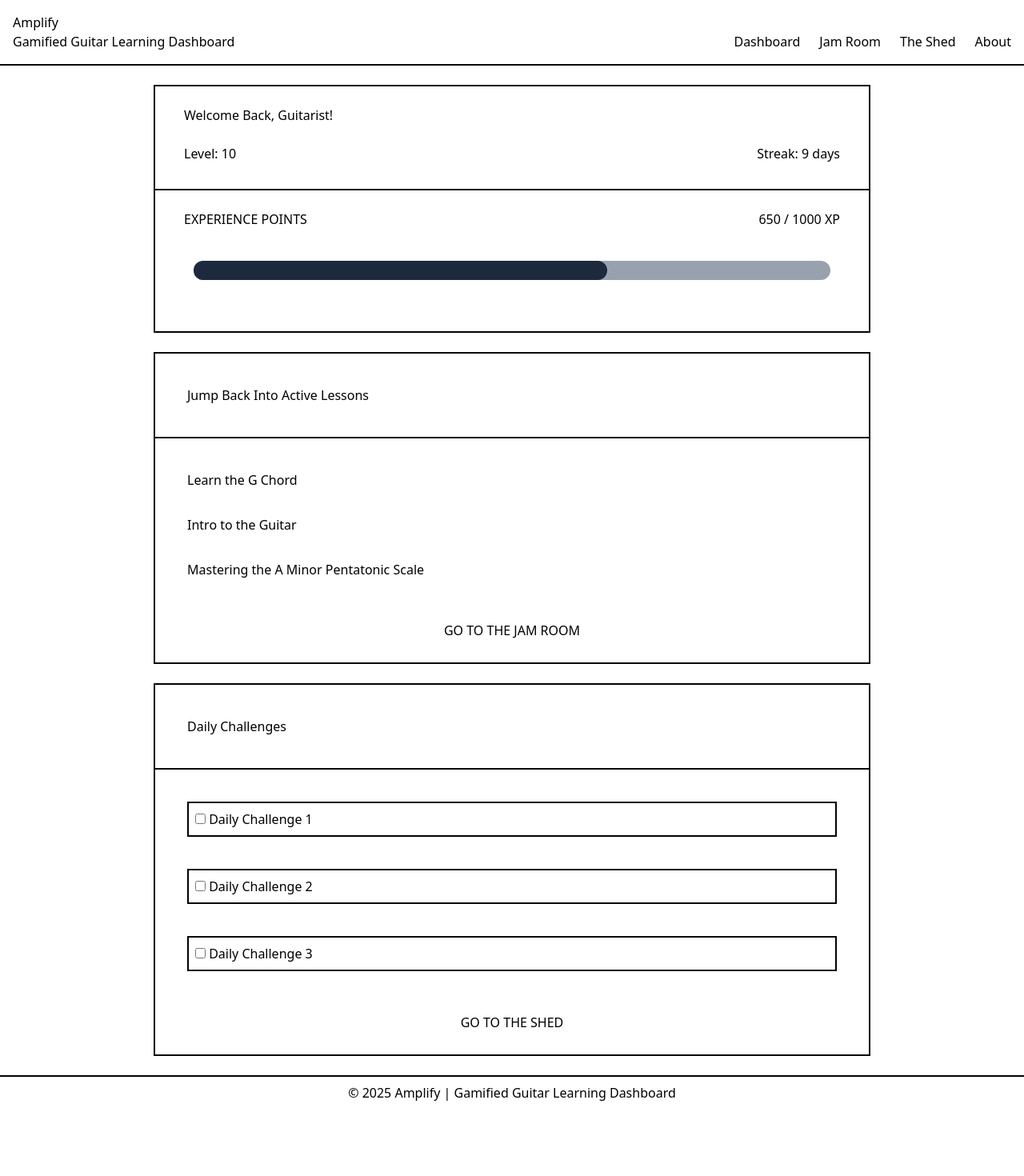
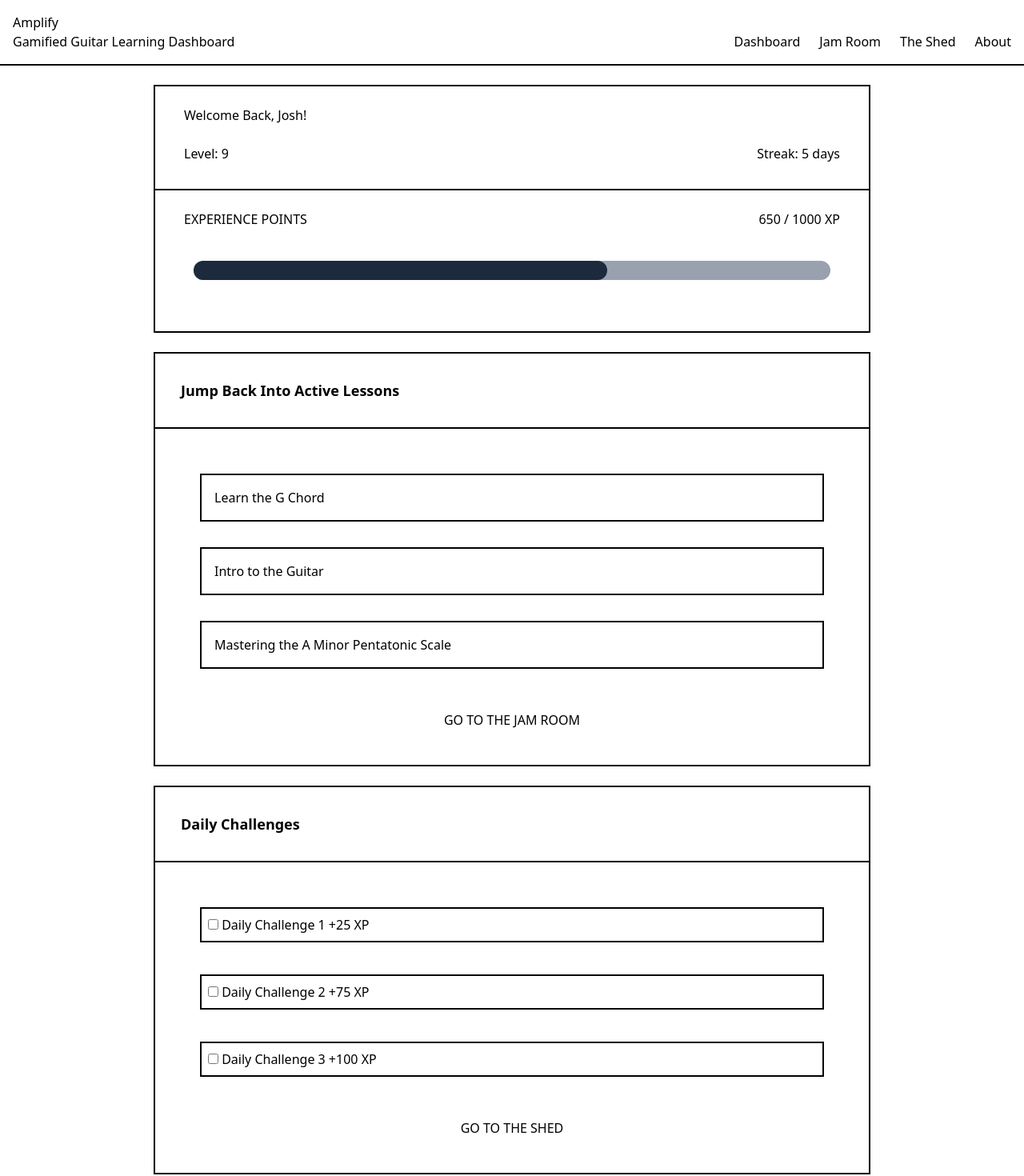
Before and after one commit to joshliford/amplify-guitar-app, a React (Vite) app in the folder amplify-guitar-app/: page / in a window 1280 px wide. Shown: the top 1470 px of the page at 80% size. Before the commit the page ends 1386 px from the top, so only its background shows below. Built offline with nearby package versions, Linux system fonts and the light colour scheme.

Commit message:
created a resuable SectionCard component for the homepage for consistent layout; added links to header and nav bar

```diff
--- a/amplify-guitar-app/package.json
+++ b/amplify-guitar-app/package.json
@@ -14,6 +14,7 @@
     "react": "^19.1.1",
     "react-dom": "^19.2.0",
     "react-router": "^7.9.5",
+    "react-router-dom": "^7.9.5",
     "tailwindcss": "^4.1.16"
   },
   "devDependencies": {
--- a/amplify-guitar-app/src/components/Header.jsx
+++ b/amplify-guitar-app/src/components/Header.jsx
@@ -1,3 +1,4 @@
+import { Link } from 'react-router-dom'
 import NavBar from "./NavBar"
 
 export default function Header() {
@@ -5,7 +6,7 @@ export default function Header() {
     return (
         <div className="flex flex-col p-4 border-b-2">
             <header>
-                <h1>Amplify</h1>
+                <Link to={'/'}><h1>Amplify</h1></Link>
                 <div className="flex flex-row justify-between">
                     <h2>Gamified Guitar Learning Dashboard</h2>
                     <NavBar />
--- a/amplify-guitar-app/src/components/NavBar.jsx
+++ b/amplify-guitar-app/src/components/NavBar.jsx
@@ -1,4 +1,4 @@
-import { Link } from 'react-router'
+import { Link } from 'react-router-dom'
 
 export default function NavBar() {
 
--- /dev/null
+++ b/amplify-guitar-app/src/components/SectionCard.jsx
@@ -0,0 +1,16 @@
+export default function SectionCard({ title, children }) {
+
+    return (
+
+        <div className="flex flex-col m-6 pb-4 border-2 w-full mx-auto max-w-4xl">
+            <div className="border-b-2 p-6">
+                {title && <h4 className="m-2 text-lg font-semibold">{title}</h4>}
+            </div>
+
+            <div className="p-4">
+                {children}
+            </div>
+        </div>
+
+    )
+}
--- a/amplify-guitar-app/src/pages/Home.jsx
+++ b/amplify-guitar-app/src/pages/Home.jsx
@@ -1,7 +1,8 @@
-import { Link } from 'react-router'
+import { Link } from 'react-router-dom'
 import XPBar from "../components/XPBar"
+import SectionCard from '../components/SectionCard'
 
-export default function Home( {xp, xpToNextLevel }) {
+export default function Home( { userName, level, xp, xpToNextLevel, streak }) {
 
     return (
         <div>
@@ -9,11 +10,11 @@ export default function Home( {xp, xpToNextLevel }) {
                 <div className="flex flex-col m-6 pb-4 border-2 w-full mx-auto max-w-4xl">
                     <div className="border-b-2 p-6">
                         <div>
-                            <h3 className="mb-4 px-3">Welcome Back, Guitarist!</h3>
+                            <h3 className="mb-4 px-3">Welcome Back, {userName}!</h3>
                         </div>
                         <div className="flex flex-row justify-between px-3 py-2">
-                            <p className="">Level: 10</p>
-                            <p className="">Streak: 9 days</p>
+                            <p className="">Level: {level}</p>
+                            <p className="">Streak: {streak} days</p>
                         </div>
                     </div>
                     <div className="m-4">
@@ -27,45 +28,35 @@ export default function Home( {xp, xpToNextLevel }) {
                     </div>
                 </div>
 
-                <div className="flex flex-col m-6 pb-4 border-2 w-full mx-auto max-w-4xl">
-                    <div className="border-b-2 p-6">
-                        <div>
-                            <h4 className="flex m-4">Jump Back Into Active Lessons</h4>
-                        </div>
-                    </div>
+                <SectionCard title={"Jump Back Into Active Lessons"}>
                     <div className="flex flex-col items-start space-y-8 m-4 p-6">
-                        <button className="">Learn the G Chord</button>
-                        <button className="">Intro to the Guitar</button>
-                        <button className="">Mastering the A Minor Pentatonic Scale</button>
+                        <Link to={'/jamroom'} className="border-2 p-4 w-full"><p>Learn the G Chord</p></Link>
+                        <Link to={'/jamroom'} className="border-2 p-4 w-full"><p>Intro to the Guitar</p></Link>
+                        <Link to={'/jamroom'} className="border-2 p-4 w-full"><p>Mastering the A Minor Pentatonic Scale</p></Link>
                     </div>
                     <div className="flex justify-center">
                         <Link to={'/jamroom'}><button className="px-8 py-3 hover:cursor-pointer">GO TO THE JAM ROOM</button></Link>
                     </div>
-                </div>
+                </SectionCard>
 
-                <div className="flex flex-col m-6 pb-4 border-2 w-full mx-auto max-w-4xl">
-                    <div className="border-b-2 p-6">
-                        <div>
-                            <h4 className="flex justify-start m-4">Daily Challenges</h4>
-                        </div>
-                    </div>
-                        <div className="p-6">
+                <SectionCard title={"Daily Challenges"}>
+                    <div className="p-6">
                         <form className="flex flex-col p-4 gap-6 space-y-4">
-                            <label name="daily-challenge" className="border-2 p-2">
-                                <input type="checkbox"></input> Daily Challenge 1
+                            <label name="daily-challenge" className="border-2 p-2 hover:cursor-pointer">
+                                <input type="checkbox"></input> Daily Challenge 1 +25 XP
                             </label>
-                            <label name="daily-challenge" className="border-2 p-2">
-                                <input type="checkbox"></input> Daily Challenge 2
+                            <label name="daily-challenge" className="border-2 p-2 hover:cursor-pointer">
+                                <input type="checkbox"></input> Daily Challenge 2 +75 XP
                             </label>
-                            <label name="daily-challenge" className="border-2 p-2">
-                                <input type="checkbox"></input> Daily Challenge 3
+                            <label name="daily-challenge" className="border-2 p-2 hover:cursor-pointer">
+                                <input type="checkbox"></input> Daily Challenge 3 +100 XP
                             </label>
                         </form>
                     </div>
                     <div className="flex justify-center">
                         <Link to={'/shed'}><button className="px-8 py-3 hover:cursor-pointer">GO TO THE SHED</button></Link>
                     </div>
-                </div>
+                </SectionCard>
             </main>
         </div>
     )
```
Also changed, not shown: 1 other file (tests, documents, lock files or other folders).
